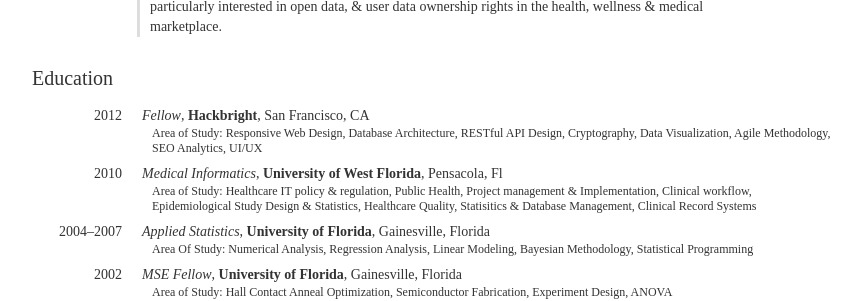
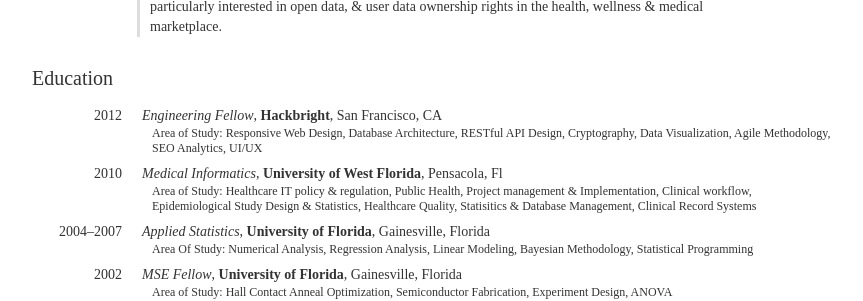
Before and after one commit to laurenstill/laurenstill.github.io, a Jekyll site: the page cv/index.html, which Jekyll copies as it is, in a window 1280 px wide. Shown: the part 241-542 px from the top of the page, without its empty margins (208-1071 px from the left). Built offline with Jekyll 4.4.1, drawn with Linux system fonts in a browser that asks for light colours; comment, search, counter and statistics services are not loaded.

Commit message:
Update index.html

```diff
--- a/cv/index.html
+++ b/cv/index.html
@@ -48,7 +48,7 @@
             <ul>
                 <li>
                     <span class="date">2012</span>
-                    <span class="position">Fellow</span>,
+                    <span class="position">Engineering Fellow</span>,
                     <span class="institute">Hackbright</span>,
                     <span class="loc">San Francisco, CA</span>
                     <span class="meta">Area of Study: Responsive Web Design, Database Architecture, RESTful API Design, Cryptography, Data Visualization, Agile Methodology, SEO Analytics, UI/UX
```
